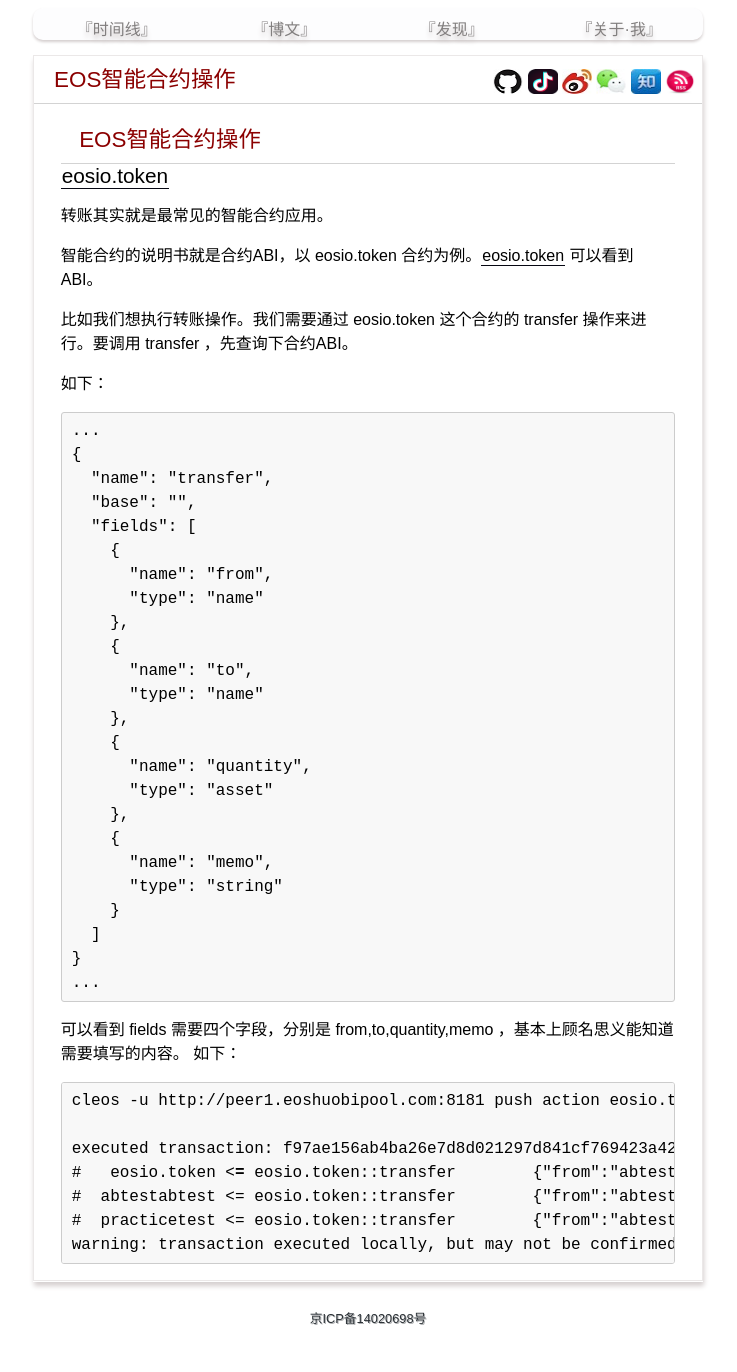
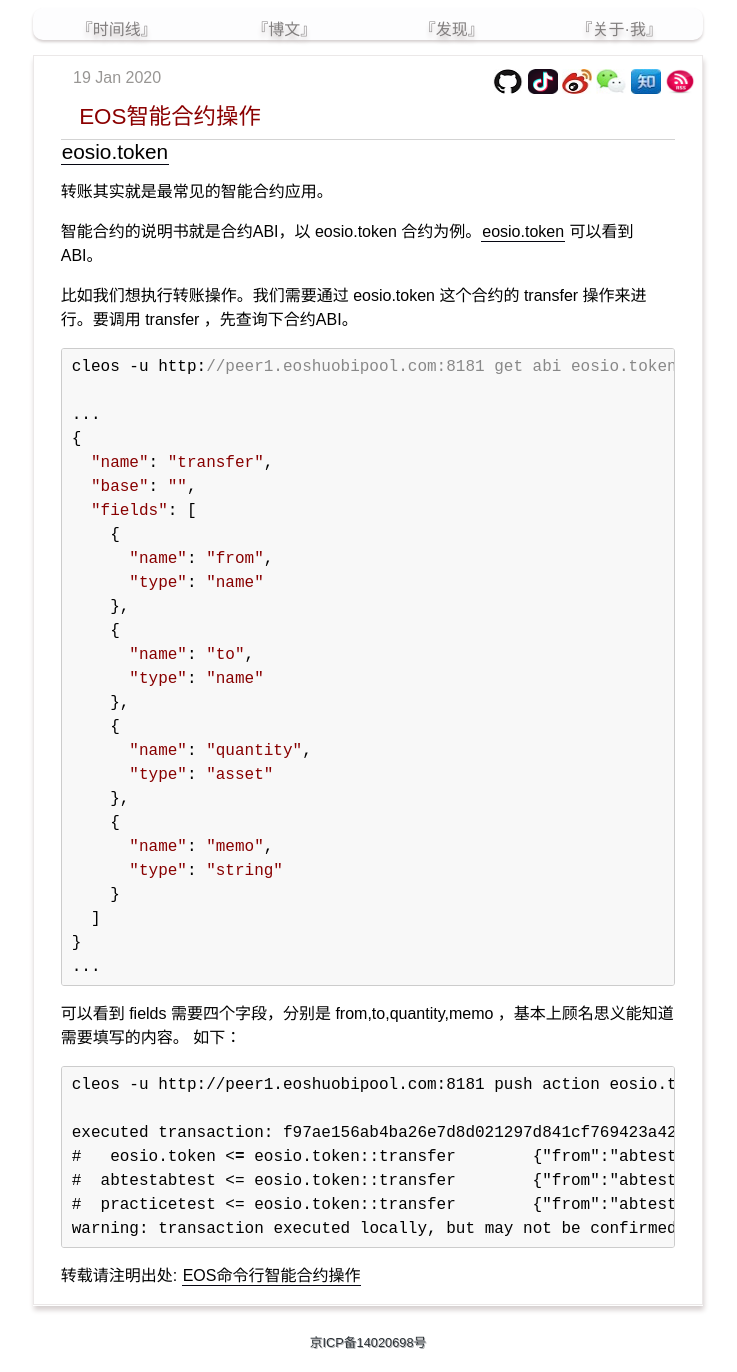
Before and after one commit to yanyiwu/blog, a Jekyll site: the page built from _posts/2020-01-19-eos-cmd-contract.md, in a window 1280 px wide. Shown: the whole page, without its empty margins (272-1009 px from the left). Built offline with Jekyll 4.4.1, drawn with Linux system fonts in a browser that asks for light colours; Markdown is read by kramdown in place of the engine named in the settings; comment, search, counter and statistics services are not loaded; before the commit the page ends 1348 px from its top, so only the background shows below that.

Commit message:
[blog] add cmd contract

````diff
--- a/eoscmdcontract.md
+++ b/_posts/2020-01-19-eos-cmd-contract.md
@@ -1,6 +1,7 @@
 ---
-layout: posting
-title: EOS智能合约操作
+layout: post
+title: EOS命令行智能合约操作
+date: 2020-01-19
 ---
 
 # EOS智能合约操作
@@ -14,9 +15,9 @@ ABI。
 
 比如我们想执行转账操作。我们需要通过 eosio.token 这个合约的 transfer 操作来进行。要调用 transfer ，先查询下合约ABI。
 
-如下：
+```
+cleos -u http://peer1.eoshuobipool.com:8181 get abi eosio.token
 
-```
 ...
 {
   "name": "transfer",
````
